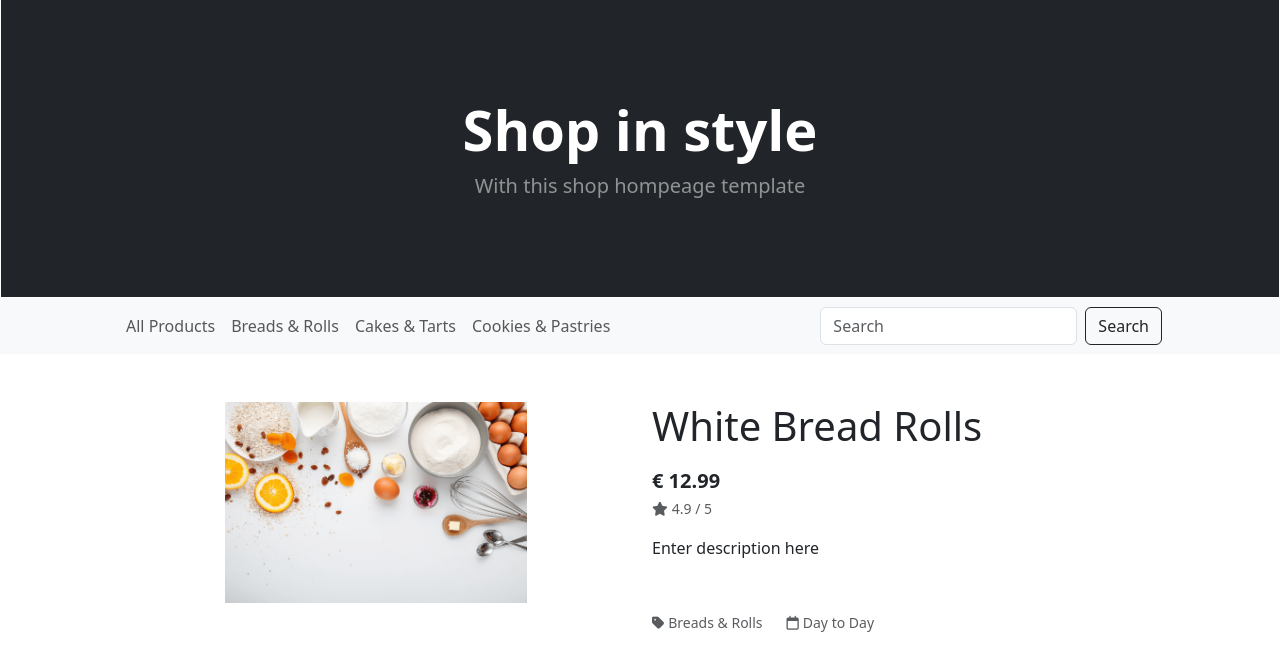
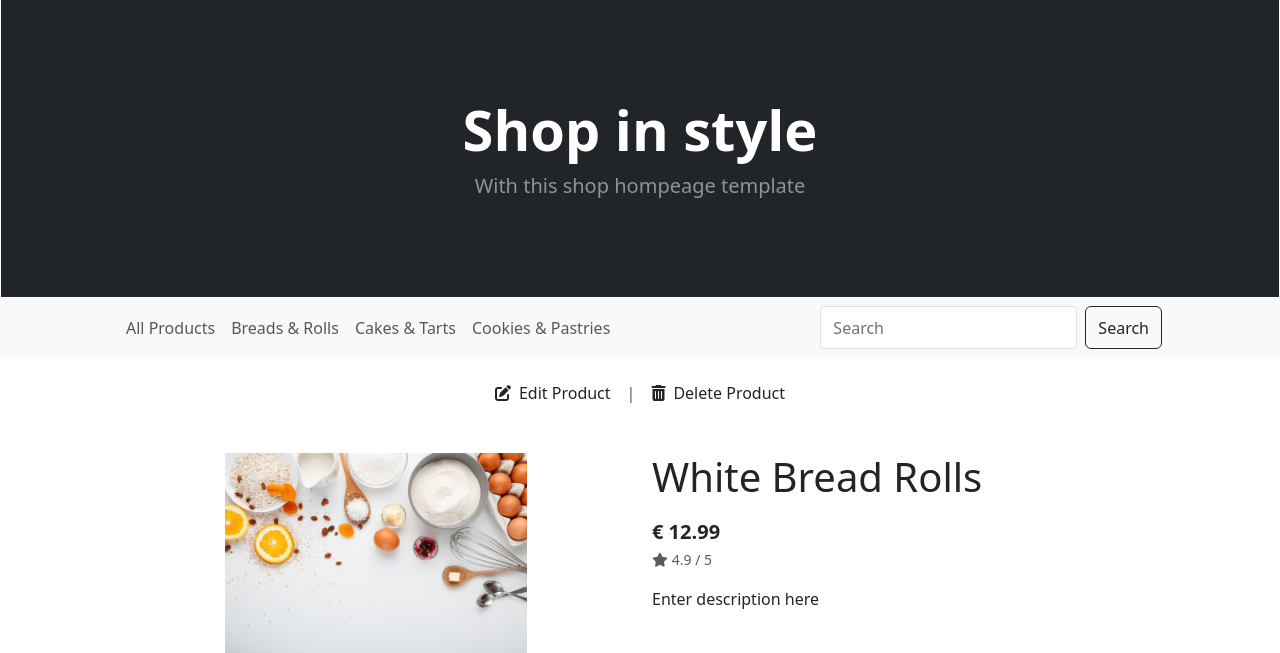
Before and after one commit to Sarah-Bue/bake-me-happy, a Django app: page /products/1/ in a window 1280 px wide. Shown: the part 57-710 px from the top of the page. Run offline with Django 4.2, Linux system fonts and the light colour scheme; the visitor is signed in with stand-in values (Sample User, id 1); data comes from the database, SQL or seed files in the repository; data that the repository does not hold is empty; some libraries are stand-ins or nearby versions.

Commit message:
fix: udpate product list and detail view with admin buttons to edit / delete products

```diff
--- a/products/templates/products/add_product.html
+++ b/products/templates/products/add_product.html
@@ -30,7 +30,7 @@
                             <!-- Action Buttons-->
                             <div class="text-end mt-4">
                                 <!-- Cancel Button -->
-                                <a class="btn btn-outline-dark" href="{% url 'products' %}">
+                                <a class="btn btn-outline-dark" href="{% url 'product_management' %}" aria-label="Cancel and return to product management">
                                     <span class="me-2"><i class="fas fa-times"></i></span>Cancel
                                 </a>
                                 <!-- Add Product Button -->
--- a/products/templates/products/product_detail.html
+++ b/products/templates/products/product_detail.html
@@ -1,12 +1,32 @@
 {% extends "base.html" %}
 {% load static %}
+
+<!-- Extra CSS Block -->
+{% block extra_css %}
+    <link rel="stylesheet" href="{% static 'products/css/products.css' %}">
+{% endblock %}
 
 <!-- Content Block -->
 {% block content %}
 
-    <div class="overlay"></div>
     <div class="container-fluid">
         <div class="row">
+            <!-- Admin Actions -->
+            <div class="d-flex justify-content-center align-items-center mt-4">
+                {% if request.user.is_superuser %}
+                    <!-- Edit Product -->
+                    <a class="text-dark text-decoration-none product-management-link" href="{% url 'edit_product' product.id %}" aria-label="Edit this product">
+                        <i class="fa-solid fa-pen-to-square me-2" aria-hidden="true"></i>Edit Product
+                    </a>
+                    <span class="mx-3 text-muted" aria-hidden="true">|</span>
+
+                    <!-- Delete Product -->
+                    <a class="text-dark text-decoration-none product-management-link" href="{% url 'delete_product' product.id %}" aria-label="Delete this product" onclick="return confirm('Are you sure you want to delete this product? This action cannot be undone.');">
+                        <i class="fa-solid fa-trash-can me-2" aria-hidden="true"></i>Delete Product
+                    </a>
+                {% endif %}
+            </div>
+
             <!-- Product Image or Placeholder -->
             <div class="col-12 col-md-6 col-lg-4 offset-lg-2">
                 <div class="image-container my-5">
--- a/products/templates/products/product_management.html
+++ b/products/templates/products/product_management.html
@@ -31,7 +31,7 @@
                         <span class="mx-3 text-muted" aria-hidden="true">|</span>
 
                         <!-- Delete Product Link (redirects to products page) -->
-                        <a class="text-dark text-decoration-none lead product-management-link" href="{% url 'products' %}" aria-label="Delete an existing product">
+                        <a class="text-dark text-decoration-none lead product-management-link" href="{% url 'products' %}" aria-label="Delete an existing product" onclick="return confirm('Are you sure you want to delete this product? This action cannot be undone.');">
                             <i class="fa-solid fa-trash-can me-2" aria-hidden="true"></i>Delete a Product
                         </a>
                     </div>
```
Also changed, not shown: products/templates/products/products.html (+25 -0 lines), media/noimage.png, media/noimage_fqOsmJH.png (deleted).
